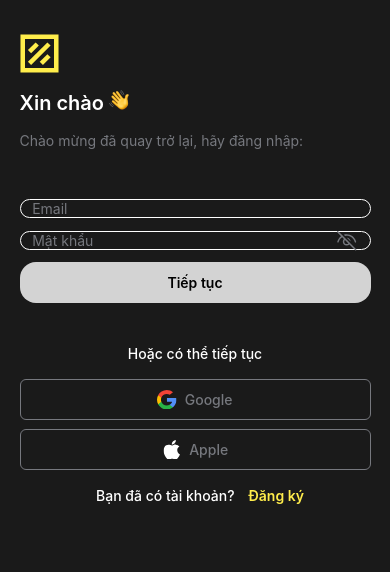
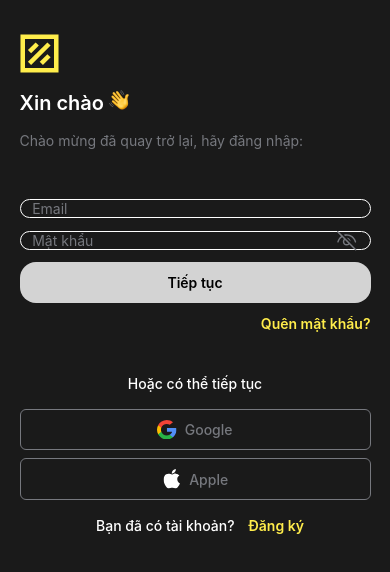
Before and after one commit to TalJa1/StockingApp, a React Native app: screen /Login in a window 390 px wide. Shown: the top 572 px of the page. Built offline with nearby package versions, Linux system fonts and the light colour scheme.

Commit message:
Refactor Login view, add password reset link

```diff
--- a/views/account/Login.tsx
+++ b/views/account/Login.tsx
@@ -1,3 +1,4 @@
+/* eslint-disable react-native/no-inline-styles */
 /* eslint-disable react-hooks/exhaustive-deps */
 import {
   Image,
@@ -98,6 +99,11 @@ const MainForm: React.FC = () => {
         onPress={handleSubmit}>
         <Text style={styles.btnMaintxt}>Tiếp tục</Text>
       </TouchableOpacity>
+      <TouchableOpacity style={{alignSelf: 'flex-end'}}>
+        <Text style={{color: '#FFED4B', fontWeight: '600'}}>
+          Quên mật khẩu?
+        </Text>
+      </TouchableOpacity>
     </View>
   );
 };
@@ -112,6 +118,7 @@ const InputField: React.FC<SignUpInputFieldProps> = ({
   const togglePasswordVisibility = () => {
     setIsPasswordVisible(!isPasswordVisible);
   };
+
   return (
     <View style={styles.inputContainer}>
       <TextInput
```
